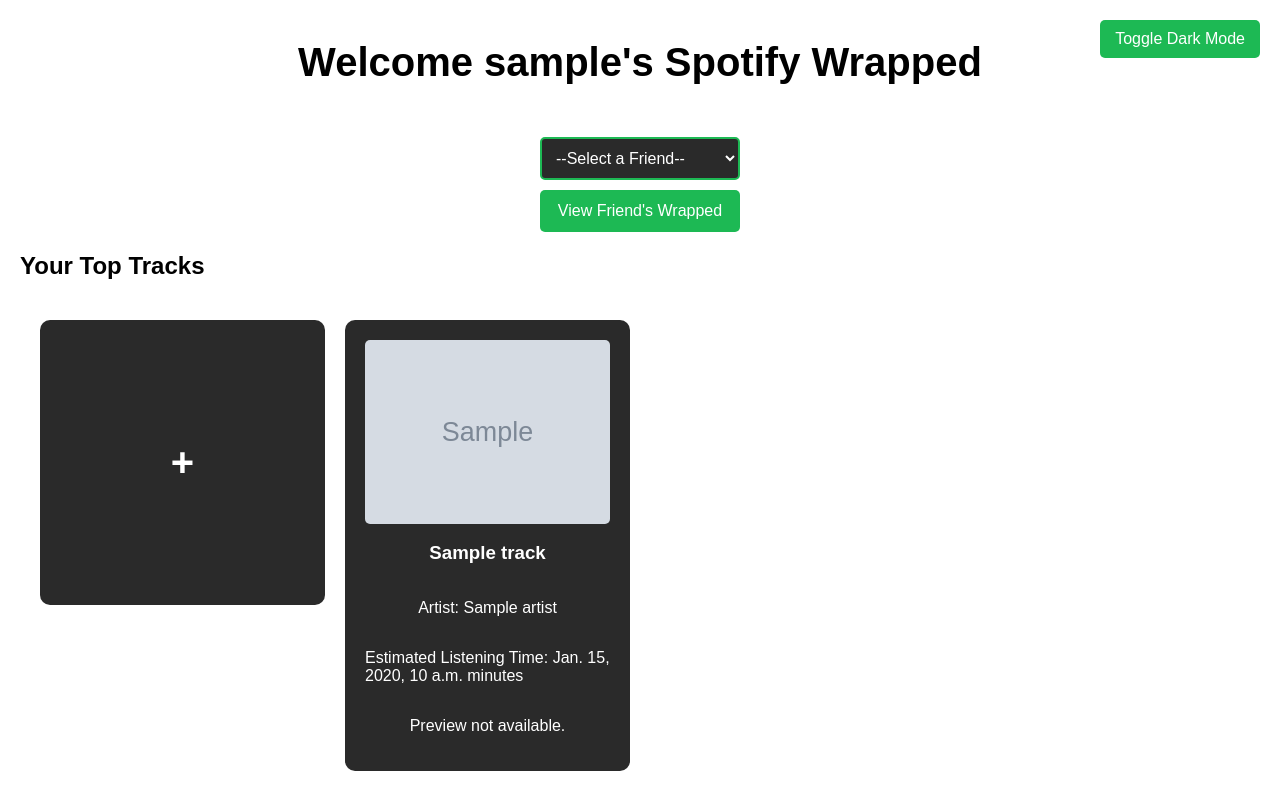
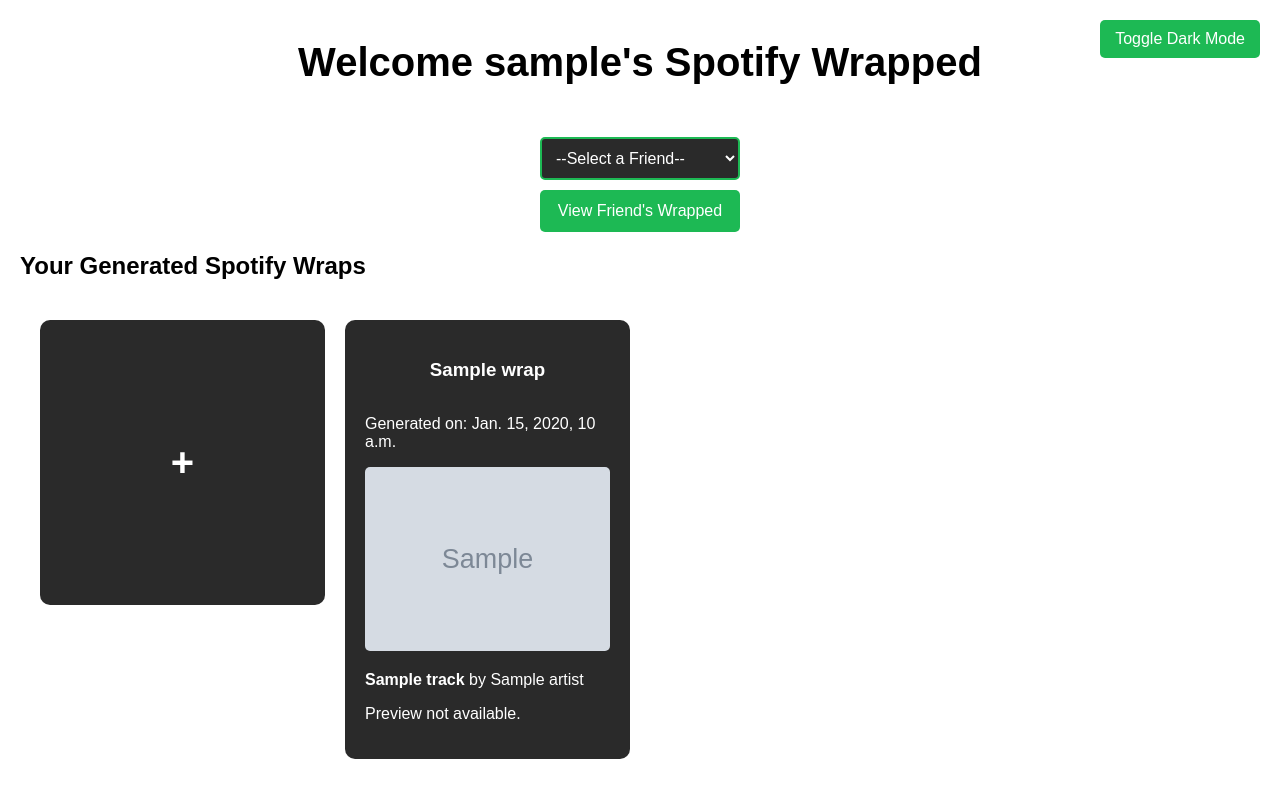
Before and after one commit to JLee4103/Spotify-Wrapped, a Django app: template mysite/spotifyWrapped/templates/spotifyWrapped/home.html in a window 1280 px wide. After the commit the page ends 759 px from the top, so only its background shows below. Run offline with Django 5.2, Linux system fonts and the light colour scheme; the template is opened without the code that fills it: most values are stand-ins (such as "Sample title", 1, 10 or a date in 2020); grey boxes marked "Sample" are stand-in pictures.

Commit message:
changed generate wrapped button and removed top song list

```diff
--- a/mysite/spotifyWrapped/templates/spotifyWrapped/home.html
+++ b/mysite/spotifyWrapped/templates/spotifyWrapped/home.html
@@ -31,23 +31,28 @@
         <button id="view-friend-button">View Friend's Wrapped</button>
     </div>
 
-
-    <!-- Top Tracks Section -->
-    <h2>Your Top Tracks</h2>
+    <!-- Spotify Wraps Section -->
+    <h2>Your Generated Spotify Wraps</h2>
     <div class="grid-container" id="gridContainer">
 
-        <!-- Add Card for Time Selection -->
+        <!-- Always display the Add Card for Time Selection -->
         <div class="card add-card" id="addCard">
             <span>+</span>
         </div>
 
-        <!-- Display Top Tracks -->
-        {% for track in top_tracks %}
+        <!-- Display Generated Wraps if available -->
+        {% if wraps %}
+            {% for wrap in wraps %}
             <div class="card">
+                <h3>{{ wrap.title }}</h3>
+                <p>Generated on: {{ wrap.date_generated }}</p>
+
+                <!-- List of Tracks in this Wrap -->
+                <div class="wrap-tracks">
+                    {% for track in wrap.tracks %}
+                        <div class="track-info">
                             <img src="{{ track.album_image }}" alt="{{ track.name }}">
-            <h3>{{ track.name }}</h3>
-            <p>Artist: {{ track.artist }}</p>
-            <p>Estimated Listening Time: {{ track.estimated_listening_time }} minutes</p>
+                            <p><strong>{{ track.name }}</strong> by {{ track.artist }}</p>
 
                             <!-- Audio Player for Song Preview -->
                             {% if track.preview_url %}
@@ -60,9 +65,11 @@
                             {% endif %}
                         </div>
                     {% endfor %}
-
-        {% if not top_tracks %}
-            <p>No Top Tracks Found.</p>
+                </div>
+            </div>
+            {% endfor %}
+        {% else %}
+            <p>No wraps have been generated yet. Click on the "+" to create a new Spotify Wrapped!</p>
         {% endif %}
     </div>
 
```
Also changed, not shown: mysite/spotifyWrapped/static/spotifyWrapped/home.css (+32 -7 lines), mysite/db.sqlite3. Lines whose indentation alone changed are shown as unchanged.
